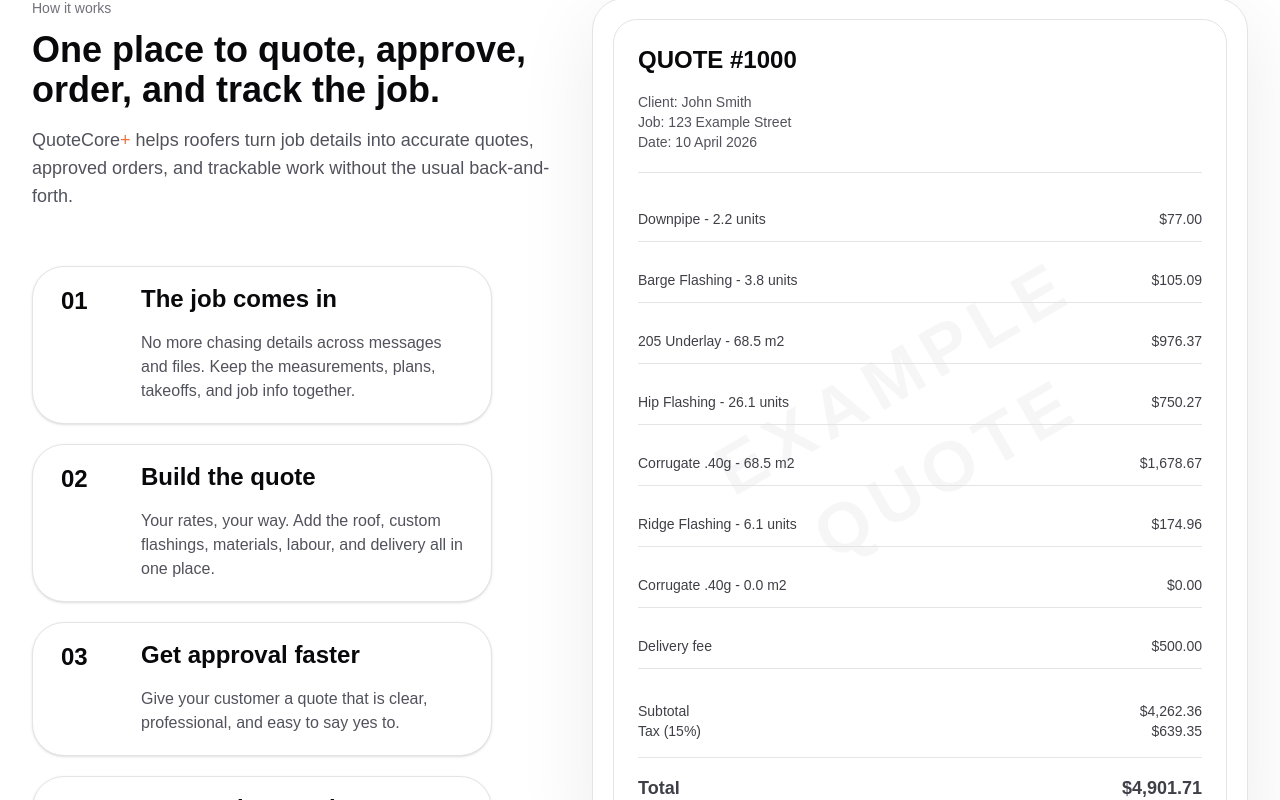
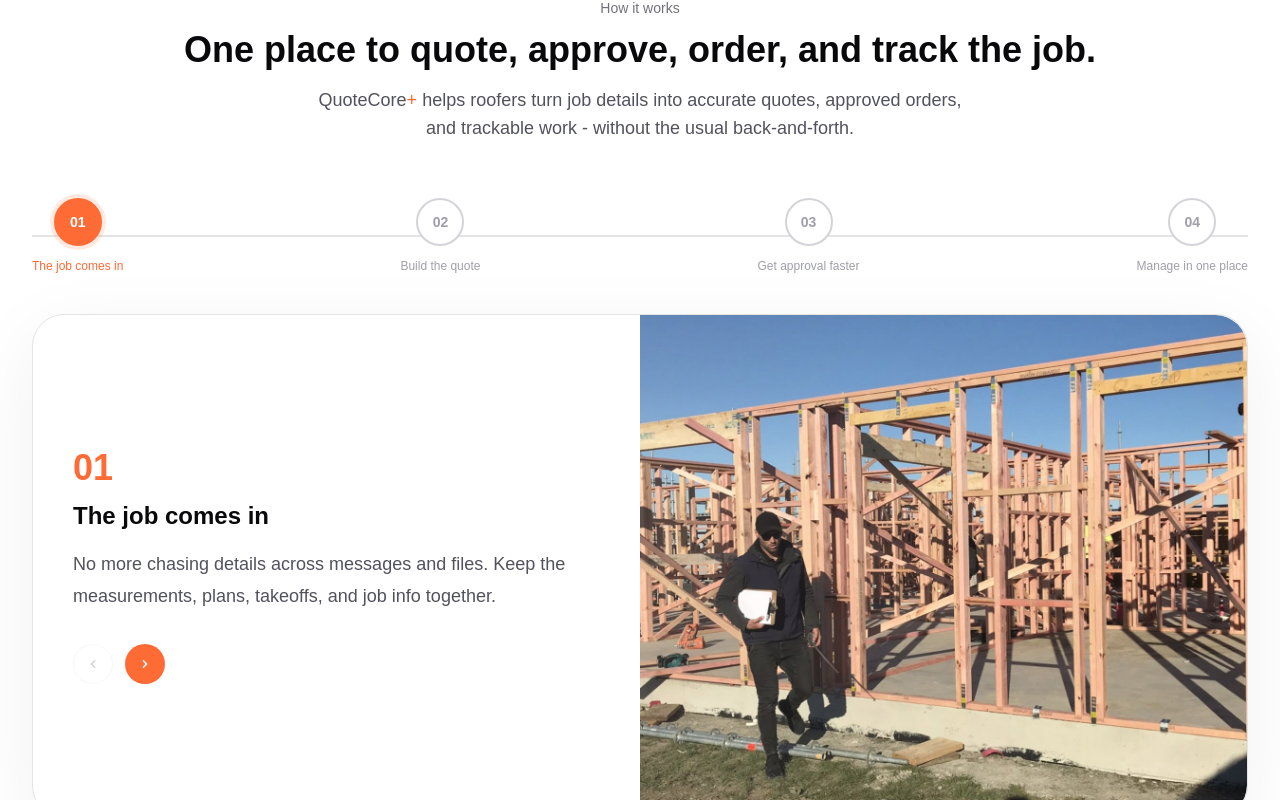
Before and after one commit to barrytheai/quotecore, a Next.js app: page / in a window 1280 px wide. Shown: the part 1280-2080 px from the top of the page. Built offline with nearby package versions, Linux system fonts and the light colour scheme.

Commit message:
feat: interactive step track in how it works, placeholder site photo

```diff
--- a/app/page.tsx
+++ b/app/page.tsx
@@ -7,6 +7,7 @@ export default function HomePage() {
   const [isMuted, setIsMuted] = useState(true);
   const [isPaused, setIsPaused] = useState(false);
   const [activeTestimonial, setActiveTestimonial] = useState(0);
+  const [activeStep, setActiveStep] = useState(0);
 
   const toggleMute = () => {
     const video = videoRef.current;
@@ -376,88 +377,90 @@ export default function HomePage() {
         </div>
 
         <section id="how-it-works" className="mx-auto max-w-7xl px-6 py-24 lg:px-8">
-          <div className="grid items-start gap-10 lg:grid-cols-[520px_minmax(0,1fr)]">
-            <div>
+          <div className="text-center">
             <p className="text-sm text-zinc-500">How it works</p>
             <h2 className="mt-3 text-3xl font-semibold sm:text-4xl">
               One place to quote, approve, order, and track the job.
             </h2>
-              <p className="mt-4 max-w-[520px] text-lg text-zinc-600">
-                <span className="brand-wordmark">
-                  QuoteCore<span className="brand-plus">+</span>
-                </span>{" "}
-                helps roofers turn job details into accurate quotes, approved orders, and trackable work without the usual back-and-forth.
+            <p className="mt-4 mx-auto max-w-2xl text-lg text-zinc-600">
+              <span className="brand-wordmark">QuoteCore<span className="brand-plus">+</span></span>{" "}
+              helps roofers turn job details into accurate quotes, approved orders, and trackable work - without the usual back-and-forth.
             </p>
+          </div>
 
-              <div className="mt-14 flex max-w-[460px] flex-col gap-5">
-                {steps.map((item) => (
+          {/* Step track */}
+          <div className="mt-14">
+            {/* Track nav */}
+            <div className="relative flex items-center justify-between">
+              {/* Connecting line */}
+              <div className="absolute left-0 right-0 top-1/2 h-0.5 -translate-y-1/2 bg-zinc-200" />
               <div
+                className="absolute left-0 top-1/2 h-0.5 -translate-y-1/2 bg-[#FF6B35] transition-all duration-500"
+                style={{ width: `${(activeStep / (steps.length - 1)) * 100}%` }}
+              />
+
+              {steps.map((item, i) => (
+                <button
                   key={item.number}
-                    className="pill-shimmer rounded-[2rem] border border-zinc-200 bg-white px-7 py-5 shadow-sm transition-shadow duration-200 hover:shadow-md"
+                  type="button"
+                  onClick={() => setActiveStep(i)}
+                  className="relative z-10 flex flex-col items-center gap-3"
                 >
-                    <div className="flex items-start gap-6">
-                      <div className="w-[56px] shrink-0 pt-[2px] text-2xl font-semibold leading-none text-zinc-950">
+                  <div
+                    className={`flex h-12 w-12 items-center justify-center rounded-full border-2 font-semibold text-sm transition-all duration-300 ${
+                      i <= activeStep
+                        ? "border-[#FF6B35] bg-[#FF6B35] text-white shadow-[0_0_0_4px_rgba(255,107,53,0.15)]"
+                        : "border-zinc-300 bg-white text-zinc-400"
+                    }`}
+                  >
                     {item.number}
                   </div>
+                  <span
+                    className={`hidden text-xs font-medium sm:block transition-colors duration-300 ${
+                      i === activeStep ? "text-[#FF6B35]" : "text-zinc-400"
+                    }`}
+                  >
+                    {item.title}
+                  </span>
+                </button>
+              ))}
+            </div>
 
-                      <div className="min-w-0 flex-1">
-                        <div className="flex items-start gap-4">
-                          <h3 className="text-2xl font-semibold leading-none text-zinc-950">
-                            {item.title}
-                          </h3>
-                        </div>
-                        <p className="mt-5 text-zinc-600">{item.body}</p>
+            {/* Active step content */}
+            <div className="mt-10 overflow-hidden rounded-[2rem] border border-zinc-200 bg-white shadow-[0_20px_80px_rgba(0,0,0,0.06)] transition-all duration-300">
+              <div className="grid lg:grid-cols-2">
+                {/* Text */}
+                <div className="flex flex-col justify-center p-10">
+                  <span className="text-4xl font-semibold text-[#FF6B35]">{steps[activeStep].number}</span>
+                  <h3 className="mt-3 text-2xl font-semibold text-zinc-950">{steps[activeStep].title}</h3>
+                  <p className="mt-4 text-lg leading-8 text-zinc-600">{steps[activeStep].body}</p>
+                  <div className="mt-8 flex gap-3">
+                    <button
+                      type="button"
+                      onClick={() => setActiveStep((p) => Math.max(0, p - 1))}
+                      disabled={activeStep === 0}
+                      className="inline-flex h-10 w-10 items-center justify-center rounded-full border border-zinc-200 bg-white text-zinc-500 transition-colors hover:bg-zinc-50 disabled:opacity-30"
+                    >
+                      <svg className="h-4 w-4" viewBox="0 0 20 20" fill="currentColor"><path fillRule="evenodd" d="M12.707 5.293a1 1 0 010 1.414L9.414 10l3.293 3.293a1 1 0 01-1.414 1.414l-4-4a1 1 0 010-1.414l4-4a1 1 0 011.414 0z" clipRule="evenodd" /></svg>
+                    </button>
+                    <button
+                      type="button"
+                      onClick={() => setActiveStep((p) => Math.min(steps.length - 1, p + 1))}
+                      disabled={activeStep === steps.length - 1}
+                      className="inline-flex h-10 w-10 items-center justify-center rounded-full bg-[#FF6B35] text-white transition-colors hover:bg-[#e85d2b] disabled:opacity-30"
+                    >
+                      <svg className="h-4 w-4" viewBox="0 0 20 20" fill="currentColor"><path fillRule="evenodd" d="M7.293 14.707a1 1 0 010-1.414L10.586 10 7.293 6.707a1 1 0 011.414-1.414l4 4a1 1 0 010 1.414l-4 4a1 1 0 01-1.414 0z" clipRule="evenodd" /></svg>
+                    </button>
                   </div>
                 </div>
-                  </div>
-                ))}
-              </div>
-            </div>
-
-            <div className="relative">
-              <div className="rounded-[2rem] border border-zinc-200 bg-white p-5 shadow-[0_20px_80px_rgba(0,0,0,0.08)] lg:min-h-[760px]">
-                <div className="relative h-full overflow-hidden rounded-[1.5rem] border border-zinc-200 bg-white p-6">
-                  <div className="pointer-events-none absolute inset-0 flex items-center justify-center px-6">
-                    <span className="select-none rotate-[-30deg] text-center text-[70px] font-semibold tracking-[0.12em] text-zinc-200 opacity-30">
-                      EXAMPLE QUOTE
-                    </span>
-                  </div>
-
-                  <div className="relative flex h-full flex-col">
-                    <div className="border-b border-zinc-200 pb-5">
-                      <p className="text-2xl font-semibold">QUOTE #1000</p>
-                      <p className="mt-4 text-sm text-zinc-600">Client: John Smith</p>
-                      <p className="text-sm text-zinc-600">Job: 123 Example Street</p>
-                      <p className="text-sm text-zinc-600">Date: 10 April 2026</p>
-                    </div>
-
-                    <div className="mt-6 flex-1 space-y-4 text-sm text-zinc-700">
-                      {quoteItems.map(([label, value]) => (
-                        <div key={label} className="flex justify-between border-b border-zinc-200 py-3">
-                          <span>{label}</span>
-                          <span className="font-medium">{value}</span>
-                        </div>
-                      ))}
-
-                      <div className="pt-4">
-                        <div className="flex justify-between">
-                          <span>Subtotal</span>
-                          <span>$4,262.36</span>
-                        </div>
-                        <div className="flex justify-between">
-                          <span>Tax (15%)</span>
-                          <span>$639.35</span>
-                        </div>
-                      </div>
-
-                      <div className="mt-4 border-t border-zinc-200 pt-4">
-                        <div className="flex justify-between text-lg font-semibold">
-                          <span>Total</span>
-                          <span>$4,901.71</span>
-                        </div>
-                      </div>
-                    </div>
-                  </div>
+                {/* Image */}
+                <div className="relative hidden overflow-hidden rounded-r-[2rem] lg:block">
+                  <img
+                    src="/placeholder-site.jpg"
+                    alt="Roofer on site with tablet"
+                    className="h-full w-full object-cover"
+                  />
+                  <div className="absolute inset-0 bg-gradient-to-l from-transparent to-white/10" />
                 </div>
               </div>
             </div>
```
Also changed, not shown: public/placeholder-site.jpg (added). Lines whose indentation alone changed are shown as unchanged.
